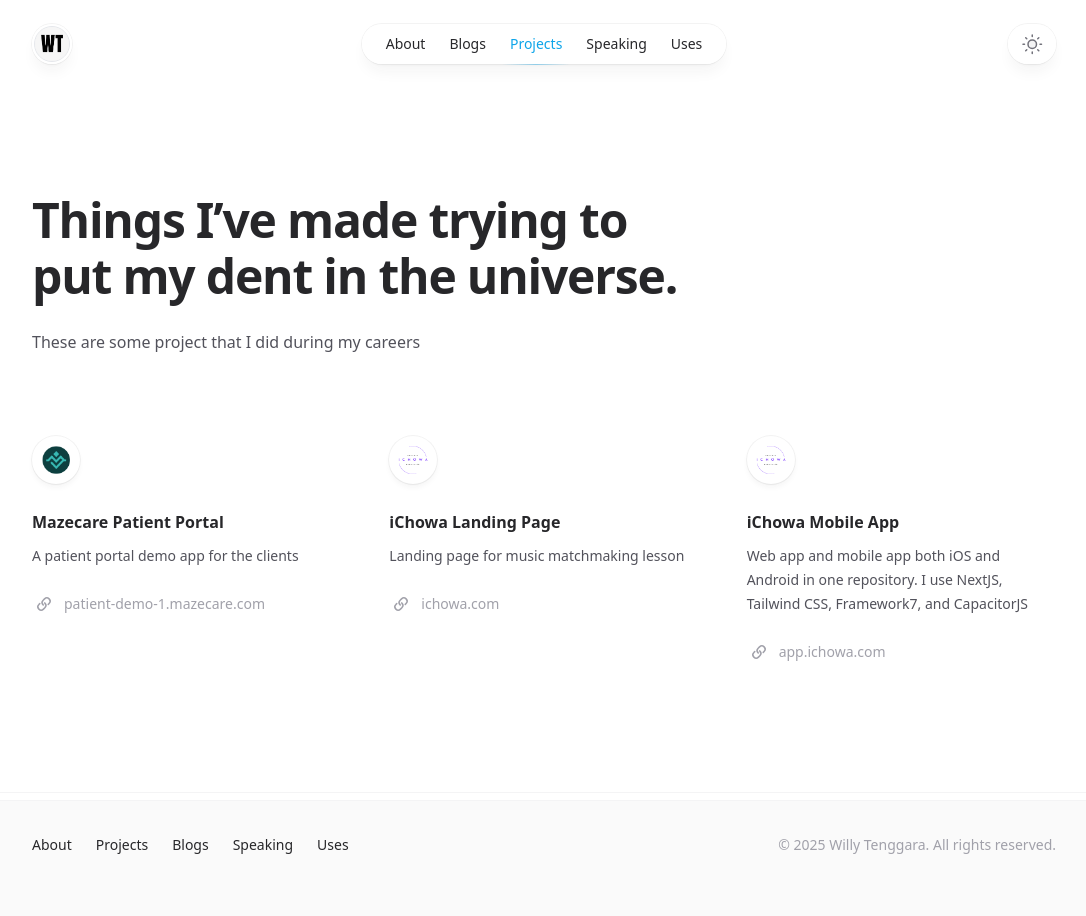
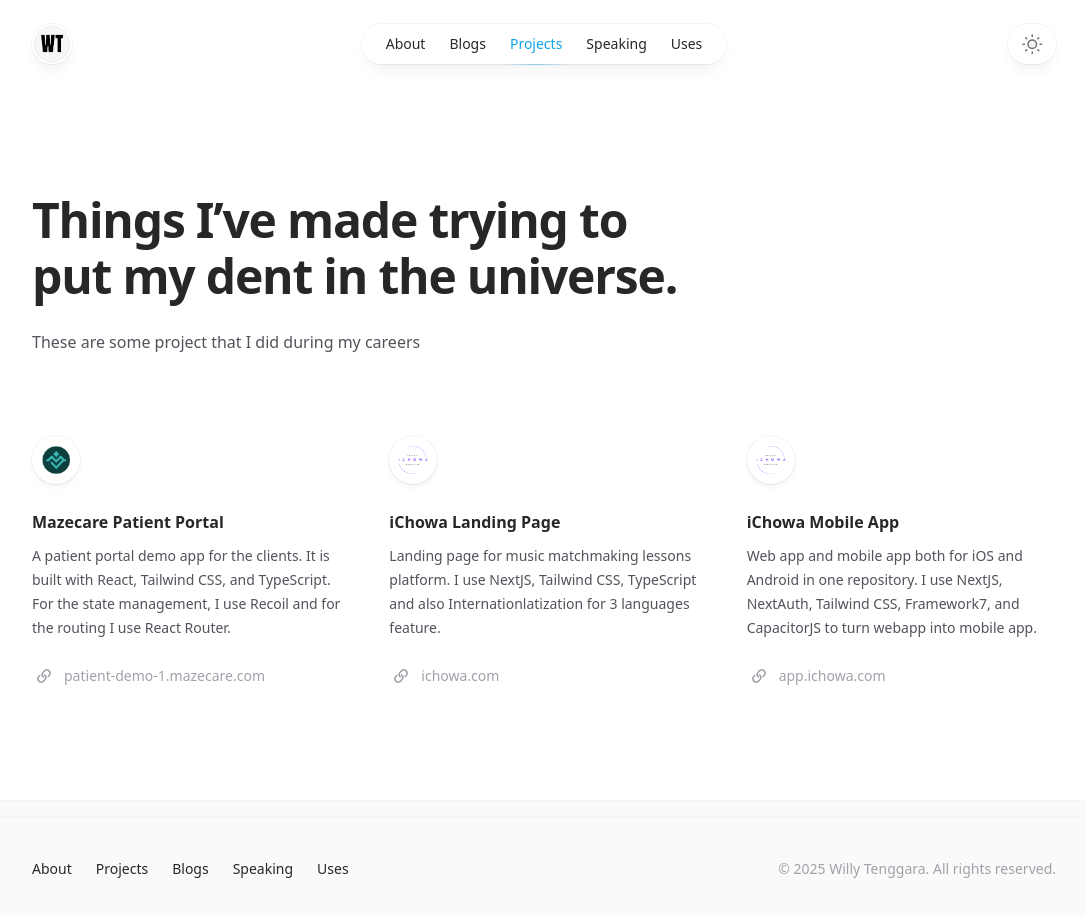
Before and after one commit to willytenggara/willyt.co, a Next.js app: page /projects in a window 1280 px wide. Shown: the top 916 px of the page, without its empty margins (96-1182 px from the left). Built offline with nearby package versions, Linux system fonts and the light colour scheme; no server answers.

Commit message:
update projects description

```diff
--- a/src/app/projects/page.tsx
+++ b/src/app/projects/page.tsx
@@ -10,7 +10,8 @@ import logoMazecare from '@/images/logos/mazecare.png'
 const projects = [
   {
     name: 'Mazecare Patient Portal',
-    description: 'A patient portal demo app for the clients',
+    description:
+      'A patient portal demo app for the clients. It is built with React, Tailwind CSS, and TypeScript. For the state management, I use Recoil and for the routing I use React Router.',
     link: {
       href: 'https://patient-demo-1.mazecare.com/',
       label: 'patient-demo-1.mazecare.com',
@@ -19,14 +20,15 @@ const projects = [
   },
   {
     name: 'iChowa Landing Page',
-    description: 'Landing page for music matchmaking lesson',
+    description:
+      'Landing page for music matchmaking lessons platform. I use NextJS, Tailwind CSS, TypeScript and also Internationlatization for 3 languages feature.',
     link: { href: 'https://ichowa.com/', label: 'ichowa.com' },
     logo: logoIchowa,
   },
   {
     name: 'iChowa Mobile App',
     description:
-      'Web app and mobile app both iOS and Android in one repository. I use NextJS, Tailwind CSS, Framework7, and CapacitorJS',
+      'Web app and mobile app both for iOS and Android in one repository. I use NextJS, NextAuth, Tailwind CSS, Framework7, and CapacitorJS to turn webapp into mobile app.',
     link: { href: 'https://app.ichowa.com/', label: 'app.ichowa.com' },
     logo: logoIchowa,
   },
```
